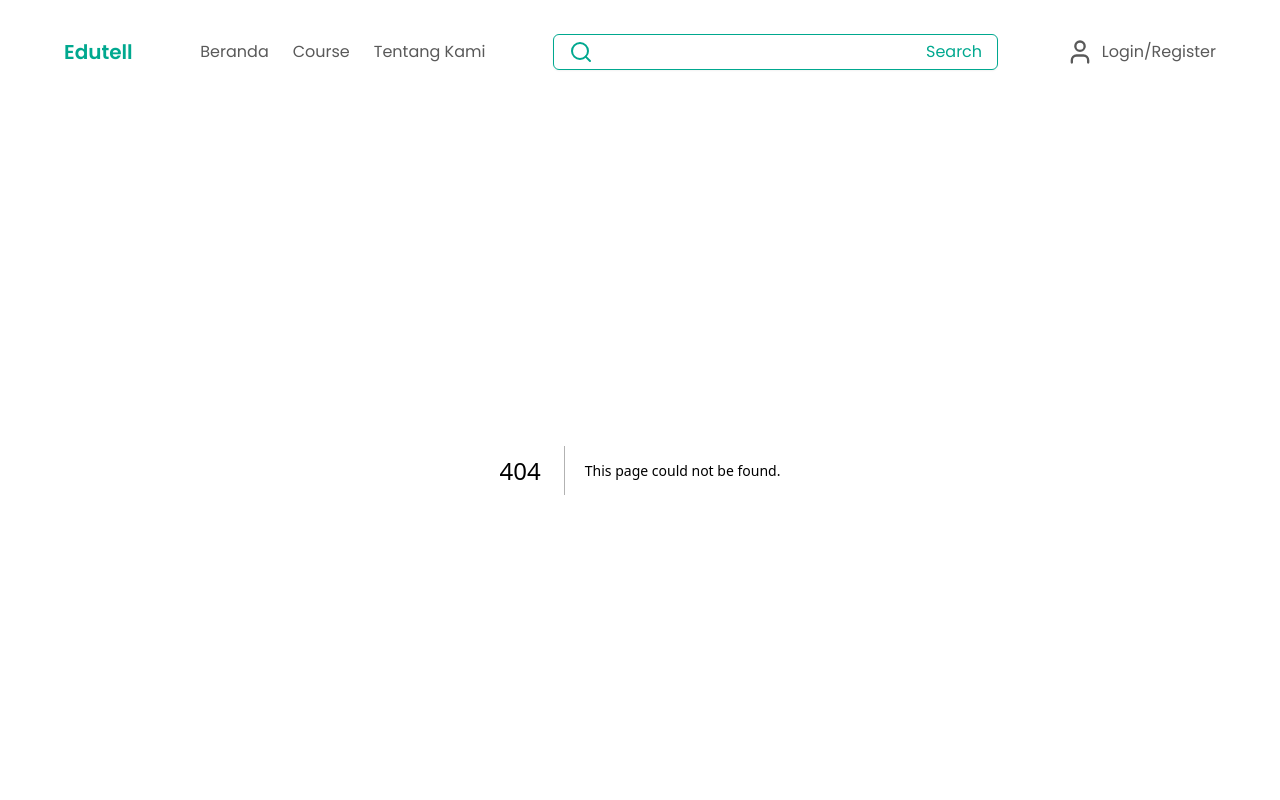
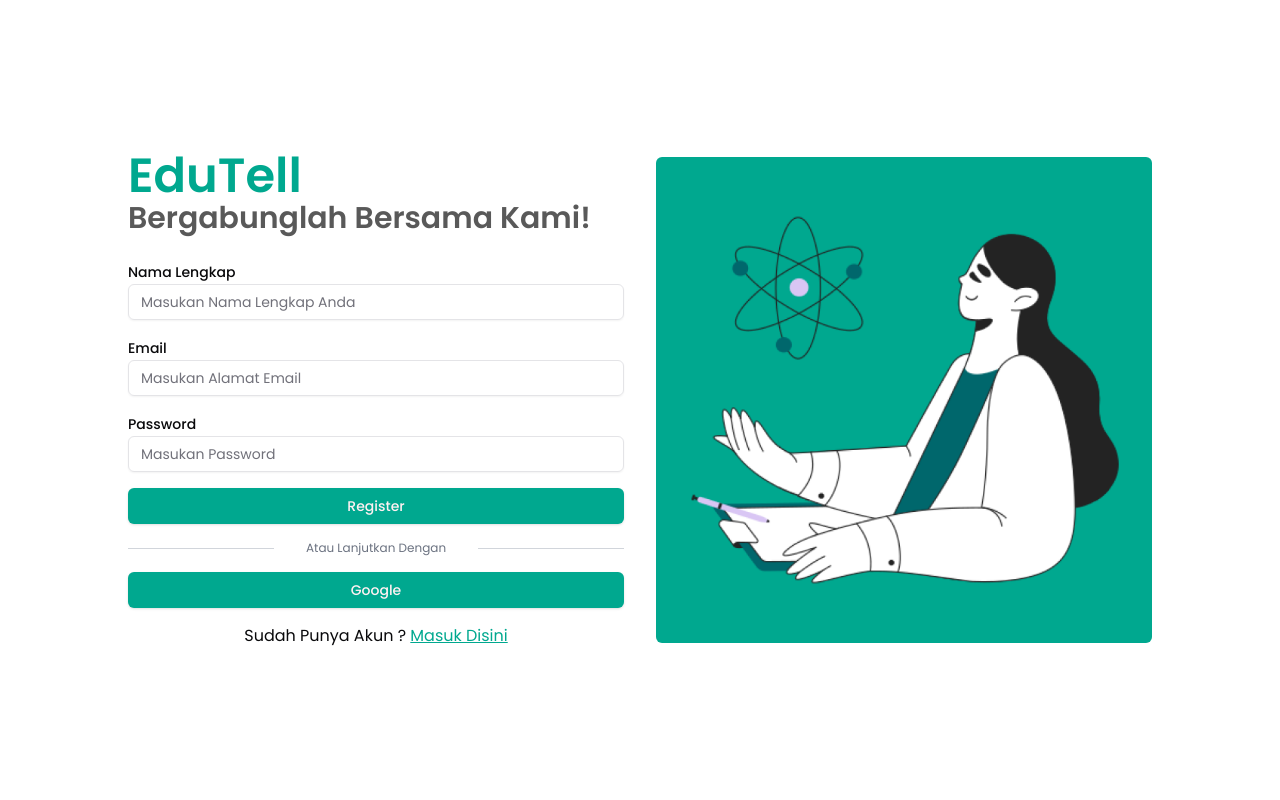
Before and after one commit to severusDude/EduTell, a Next.js app in the folder client/: page /register in a window 1280 px wide. Before the commit this address had no page. Shown: the top 800 px of the page. Built offline with nearby package versions, Linux system fonts and the light colour scheme.

Commit message:
feat: add view auth & responsif

```diff
--- /dev/null
+++ b/client/src/app/(auth)/(route)/login/page.tsx
@@ -0,0 +1,75 @@
+import { Button } from "@/components/ui/button";
+import { Input } from "@/components/ui/input";
+import { Label } from "@/components/ui/label";
+import Image from "next/image";
+import Link from "next/link";
+
+export default function LoginPage() {
+  return (
+    <main className="flex items-center lg:flex-row flex-col justify-center lg:justify-between min-h-screen w-[95%] lg:w-[80%] mx-auto gap-8">
+      <div className="w-full lg:w-1/2">
+        <div className="mb-6">
+          <h1 className="text-4xl font-semibold lg:text-5xl text-primary-color">
+            EduTell
+          </h1>
+          <h4 className="text-xl font-semibold lg:text-3xl text-text-primary">
+            Selamat Datang Kembali!
+          </h4>
+        </div>
+        <div className="space-y-6">
+          <div>
+            <Label id="email">Email</Label>
+            <Input name="email" placeholder="Masukan Alamat Email" />
+          </div>
+          <div>
+            <Label id="password">Password</Label>
+            <Input
+              name="password"
+              type="password"
+              placeholder="Masukan Password"
+            />
+          </div>
+
+          <div>
+            <Button className="w-full bg-primary-color hover:bg-primary-color/80">
+              Login
+            </Button>
+
+            <div className="flex items-center justify-between gap-4 my-4 lg:gap-0">
+              <div className="w-full h-px bg-gray-300 lg:w-full"></div>
+              <div className="px-0 text-xs text-gray-500 max-w-fit min-w-fit lg:px-8">
+                Atau Lanjutkan Dengan
+              </div>
+              <div className="w-full h-px bg-gray-300 lg:w-full"></div>
+            </div>
+
+            <Button className="w-full bg-primary-color hover:bg-primary-color/80">
+              Google
+            </Button>
+          </div>
+
+          <div className="text-center">
+            <p>
+              Belum Punya Akun ?{" "}
+              <Link
+                href={"/register"}
+                className="underline text-primary-color hover:text-primary-color/80"
+              >
+                Daftar Disini
+              </Link>{" "}
+            </p>
+          </div>
+        </div>
+      </div>
+      <div className="hidden w-1/2 rounded-md lg:block bg-primary-color">
+        <Image
+          src={"/image/login-place.png"}
+          alt="Login"
+          width={600}
+          height={400}
+          className="ml-auto"
+        />
+      </div>
+    </main>
+  );
+}
--- /dev/null
+++ b/client/src/app/(auth)/(route)/register/page.tsx
@@ -0,0 +1,80 @@
+import { Button } from "@/components/ui/button";
+import { Input } from "@/components/ui/input";
+import { Label } from "@/components/ui/label";
+import Image from "next/image";
+import Link from "next/link";
+import React from "react";
+
+const RegisterPage = () => {
+  return (
+    <main className="flex lg:flex-row flex-col items-center justify-center lg:justify-between min-h-screen w-[95%] lg:w-[80%] mx-auto gap-8">
+      <div className="w-full lg:w-1/2">
+        <div className="mb-6">
+          <h1 className="text-4xl font-semibold lg:text-5xl text-primary-color">EduTell</h1>
+          <h4 className="text-xl font-semibold lg:text-3xl text-text-primary">
+            Bergabunglah Bersama Kami!
+          </h4>
+        </div>
+        <div className="space-y-4">
+          <div>
+            <Label id="name">Nama Lengkap</Label>
+            <Input name="name" placeholder="Masukan Nama Lengkap Anda" />
+          </div>
+          <div>
+            <Label id="email">Email</Label>
+            <Input name="email" placeholder="Masukan Alamat Email" />
+          </div>
+          <div>
+            <Label id="password">Password</Label>
+            <Input
+              name="password"
+              type="password"
+              placeholder="Masukan Password"
+            />
+          </div>
+
+          <div>
+            <Button className="w-full bg-primary-color hover:bg-primary-color/80">
+              Register
+            </Button>
+
+            <div className="flex items-center justify-between gap-4 my-4 lg:gap-0">
+              <div className="w-full h-px bg-gray-300 lg:w-full"></div>
+              <div className="px-0 text-xs text-gray-500 max-w-fit min-w-fit lg:px-8">
+                Atau Lanjutkan Dengan
+              </div>
+              <div className="w-full h-px bg-gray-300 lg:w-full"></div>
+            </div>
+
+            <Button className="w-full bg-primary-color hover:bg-primary-color/80">
+              Google
+            </Button>
+          </div>
+
+          <div className="text-center">
+            <p>
+              Sudah Punya Akun ?{" "}
+              <Link
+                href={"/login"}
+                className="underline text-primary-color hover:text-primary-color/80"
+              >
+                Masuk Disini
+              </Link>{" "}
+            </p>
+          </div>
+        </div>
+      </div>
+      <div className="hidden rounded-md lg:block lg:w-1/2 bg-primary-color">
+        <Image
+          src={"/image/login-place.png"}
+          alt="Login"
+          width={600}
+          height={400}
+          className="ml-auto"
+        />
+      </div>
+    </main>
+  );
+};
+
+export default RegisterPage;
--- /dev/null
+++ b/client/src/app/(auth)/layout.tsx
@@ -0,0 +1,11 @@
+import React from "react";
+
+const LoginLayout = ({ children }: { children: React.ReactNode }) => {
+  return (
+    <div>
+      {children}
+    </div>
+  );
+};
+
+export default LoginLayout;
--- /dev/null
+++ b/client/src/app/(homepage)/(route)/page.tsx
@@ -0,0 +1,51 @@
+import { Button } from "@/components/ui/button";
+import { ChevronRightIcon } from "lucide-react";
+import Image from "next/image";
+import ListCard from "../_components/ListCard";
+import Blob from "../_components/Blob";
+import CardCourse from "@/components/CardCourse";
+import CardReview from "../_components/CardReview";
+import {
+  Accordion,
+  AccordionContent,
+  AccordionItem,
+  AccordionTrigger,
+} from "@/components/ui/accordion";
+import Testimonial from "../_components/Testimonial";
+import HeroSection from "../_components/HeroSection";
+import Overview from "../_components/Overview";
+import CourseList from "../_components/CourseList";
+import TestimonialList from "../_components/TestimonialList";
+import FAQ from "../_components/FAQ";
+
+export default function Home() {
+  return (
+    <main>
+      {/* hero section start */}
+      <HeroSection />
+      {/* hero section end */}
+
+      {/* list section start */}
+      <div className="mt-24 lg:block">
+        <ListCard />
+      </div>
+      {/* list section end */}
+
+      {/* Section 2 start */}
+      <Overview />
+      {/* Section 2 end */}
+
+      {/* Section Course start */}
+      <CourseList />
+      {/* Section Course end */}
+
+      {/* Section Review Start */}
+      <TestimonialList />
+      {/* Section Review End */}
+
+      {/* Section FAQ Start */}
+      <FAQ />
+      {/* Section FAQ End */}
+    </main>
+  );
+}
--- /dev/null
+++ b/client/src/app/(homepage)/layout.tsx
@@ -0,0 +1,17 @@
+import Footer from "@/components/Footer";
+import Navigation from "@/components/Navigation";
+import React from "react";
+
+const HomePageLayout = ({ children }: { children: React.ReactNode }) => {
+  return (
+    <div>
+      <div className="lg:px-[64px] lg:py-[34px]">
+        <Navigation />
+        {children}
+      </div>
+      <Footer />
+    </div>
+  );
+};
+
+export default HomePageLayout;
--- a/client/src/app/(homepage)/page.tsx
+++ /dev/null
@@ -1,51 +0,0 @@
-import { Button } from "@/components/ui/button";
-import { ChevronRightIcon } from "lucide-react";
-import Image from "next/image";
-import ListCard from "./_components/ListCard";
-import Blob from "./_components/Blob";
-import CardCourse from "@/components/CardCourse";
-import CardReview from "./_components/CardReview";
-import {
-  Accordion,
-  AccordionContent,
-  AccordionItem,
-  AccordionTrigger,
-} from "@/components/ui/accordion";
-import Testimonial from "./_components/Testimonial";
-import HeroSection from "./_components/HeroSection";
-import Overview from "./_components/Overview";
-import CourseList from "./_components/CourseList";
-import TestimonialList from "./_components/TestimonialList";
-import FAQ from "./_components/FAQ";
-
-export default function Home() {
-  return (
-    <main>
-      {/* hero section start */}
-      <HeroSection />
-      {/* hero section end */}
-
-      {/* list section start */}
-      <div className="mt-24 lg:block">
-        <ListCard />
-      </div>
-      {/* list section end */}
-
-      {/* Section 2 start */}
-      <Overview />
-      {/* Section 2 end */}
-
-      {/* Section Course start */}
-      <CourseList />
-      {/* Section Course end */}
-
-      {/* Section Review Start */}
-      <TestimonialList />
-      {/* Section Review End */}
-
-      {/* Section FAQ Start */}
-      <FAQ />
-      {/* Section FAQ End */}
-    </main>
-  );
-}
--- a/client/src/app/layout.tsx
+++ b/client/src/app/layout.tsx
@@ -1,22 +1,8 @@
 import type { Metadata } from "next";
 import { Poppins } from "next/font/google";
-import localFont from "next/font/local";
 import "./globals.css";
 import Navigation from "@/components/Navigation";
-import Image from "next/image";
 import Footer from "@/components/Footer";
-
-const geistSans = localFont({
-  src: "./fonts/GeistVF.woff",
-  variable: "--font-geist-sans",
-  weight: "100 900",
-});
-
-const geistMono = localFont({
-  src: "./fonts/GeistMonoVF.woff",
-  variable: "--font-geist-mono",
-  weight: "100 900",
-});
 
 const poppins = Poppins({
   subsets: ["latin"],
@@ -37,11 +23,7 @@ export default function RootLayout({
   return (
     <html lang="en">
       <body className={`${poppins.className} antialiased`}>
-        <div className="lg:px-[64px] lg:py-[34px]">
-          <Navigation />
-          {children}
-        </div>
-        <Footer />
+        {children}
       </body>
     </html>
   );
```
Also changed, not shown: client/public/image/login-place.png (added), 1 other file (tests, documents, lock files or other folders).
